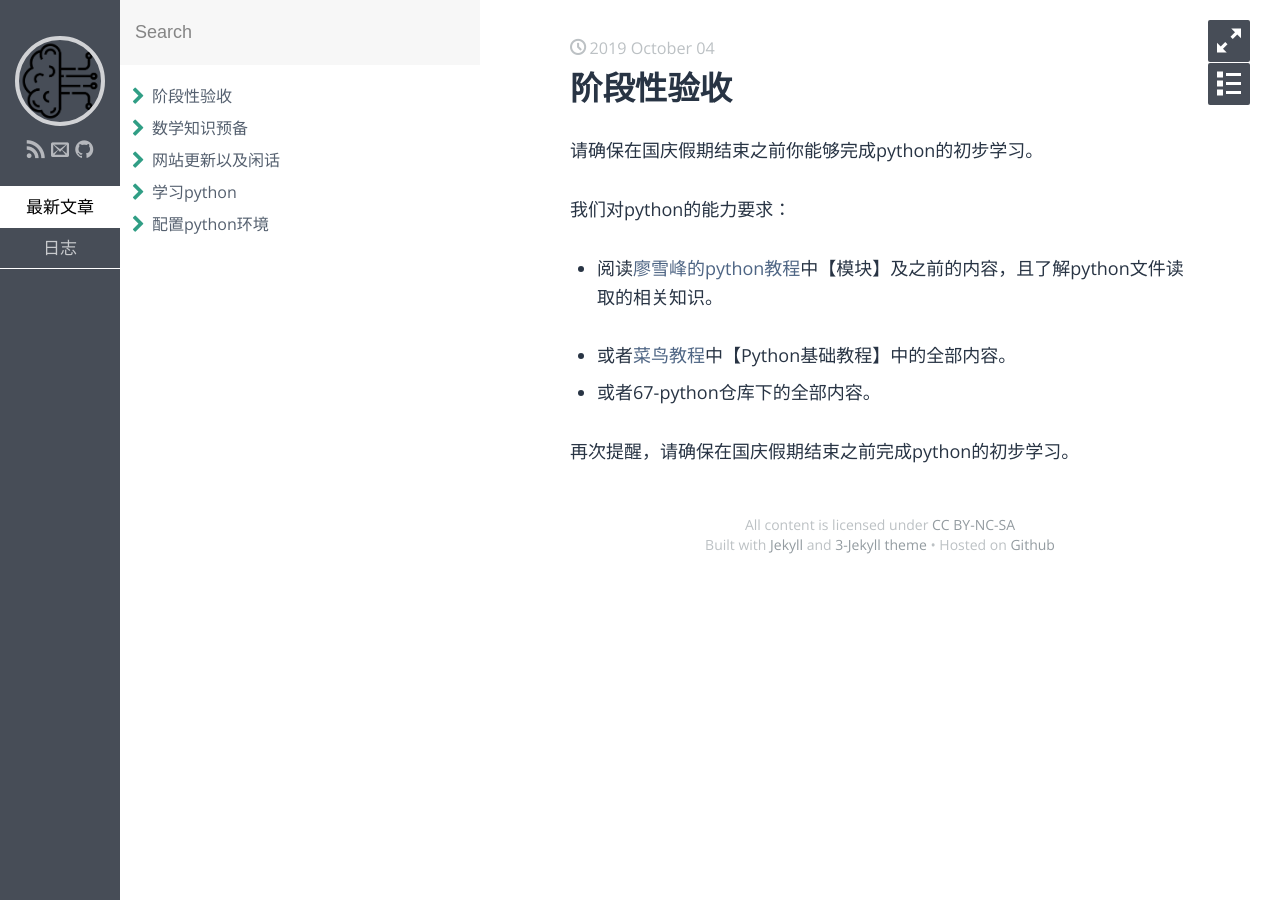
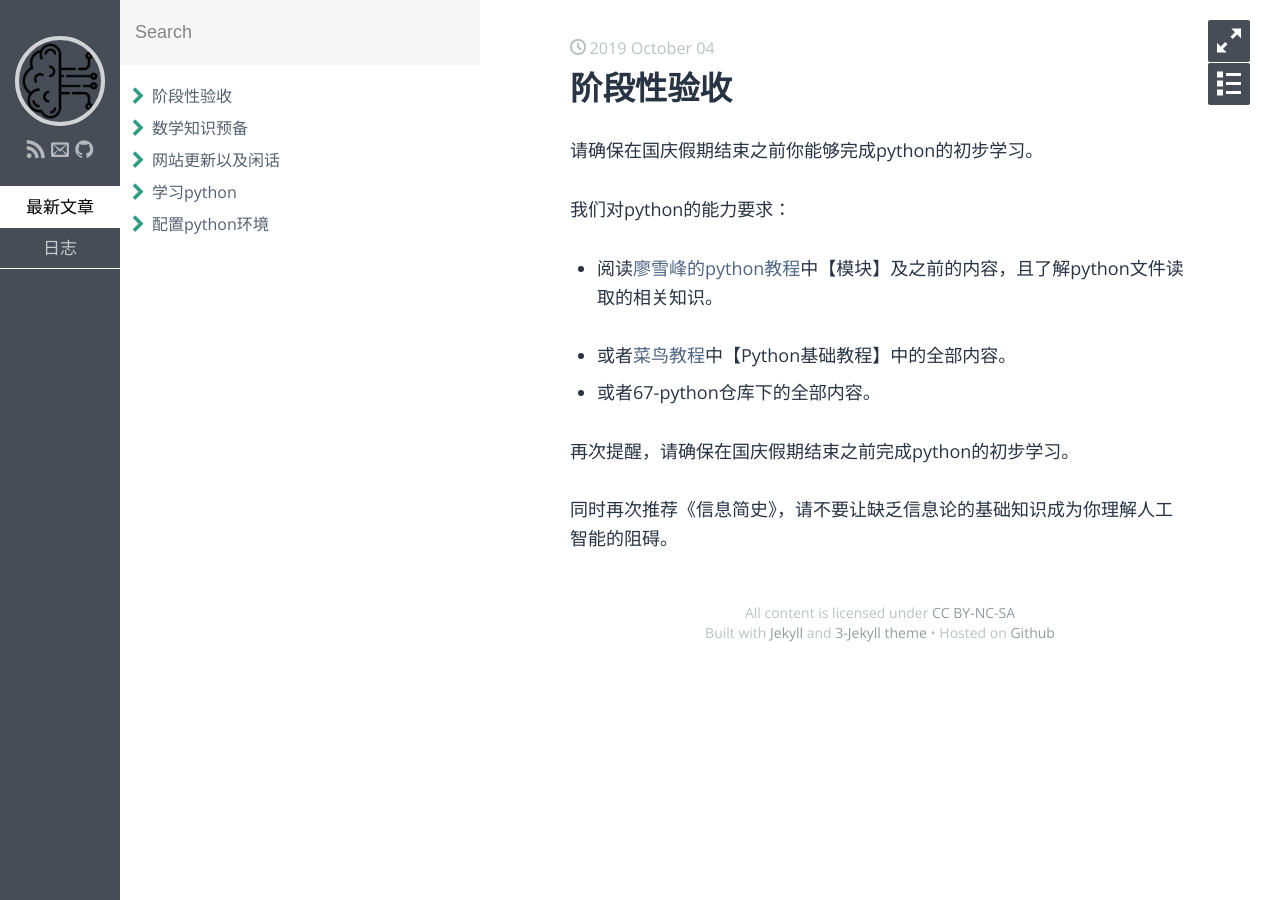
Before and after one commit to hackathon-zubei/hackathon-zubei.github.io, a Jekyll site: the page built from _posts/2019-10-4-阶段性验收.md, in a window 1280 px wide. Built offline with Jekyll 4.4.1, drawn with Linux system fonts in a browser that asks for light colours; some web fonts are replaced.

Commit message:
Update 2019-10-4-阶段性验收.md

```diff
--- a/_posts/2019-10-4-阶段性验收.md
+++ b/_posts/2019-10-4-阶段性验收.md
@@ -17,3 +17,5 @@ keywords: 日志
 
 
 再次提醒，请确保在国庆假期结束之前完成python的初步学习。
+
+同时再次推荐《信息简史》，请不要让缺乏信息论的基础知识成为你理解人工智能的阻碍。
```
